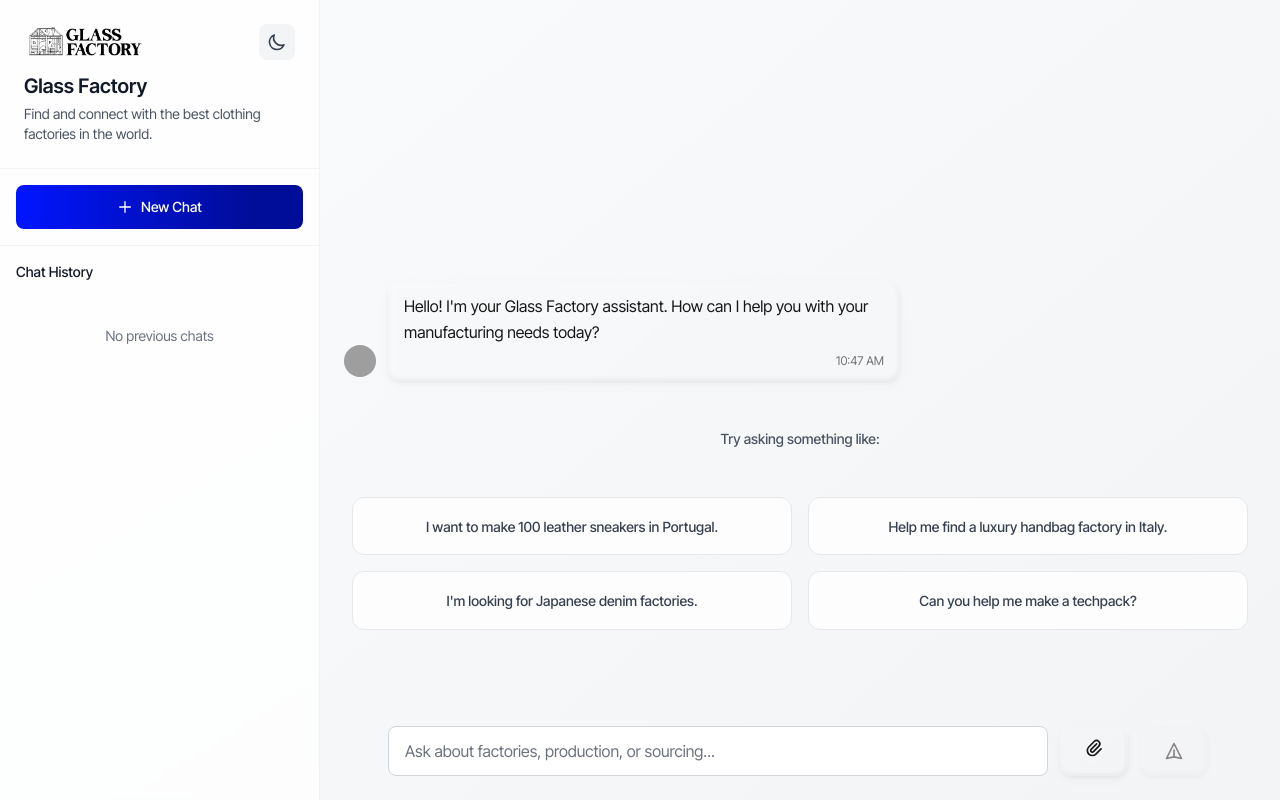
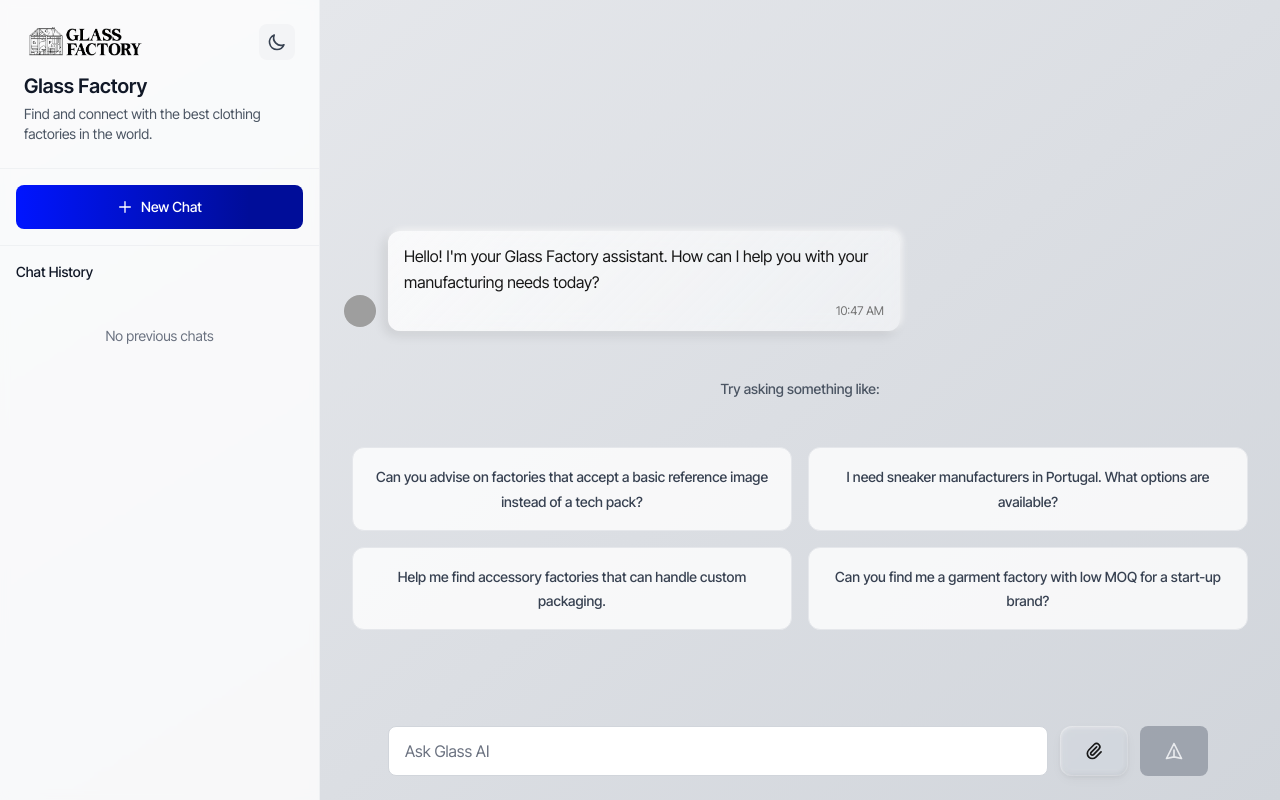
Before and after one commit to Nikk02-fin/glassfactory-chatbot, a Next.js app: page / in a window 1280 px wide. Built offline with nearby package versions, Linux system fonts and the light colour scheme; grey boxes are pictures that could not be loaded.

Commit message:
BETTER QUICK PROMPTS

```diff
--- a/components/ChatInterface.tsx
+++ b/components/ChatInterface.tsx
@@ -45,6 +45,34 @@ export default function ChatInterface() {
 
   // Get user profile info
   const { profilePicture, isAuthenticated } = useUserStore();
+
+  // Sample prompts pool
+  const allPrompts = [
+    "What factories do you recommend for producing leather handbags in Italy?",
+    "Can you find me a garment factory with low MOQ for a start-up brand?",
+    "I need sneaker manufacturers in Portugal. What options are available?",
+    "Help me find accessory factories that can handle custom packaging.",
+    "What is the typical lead time for dyeing and washing services?",
+    "Can you suggest factories that specialize in eco-friendly trims?",
+    "I'm looking for a factory in Spain that produces embellished garments.",
+    "What should I include in a tech pack for a fashion accessory?",
+    "Find me factories offering small-batch production under 500 units.",
+    "Which factories can produce custom sneaker soles?",
+    "I want to produce scarves with unique prints. Where should I look?",
+    "Do you have recommendations for factories with fast turnaround for samples?",
+    "What are the price ranges for MOQ in garment factories in France?",
+    "Can you advise on factories that accept a basic reference image instead of a tech pack?",
+    "I'm interested in factories near Italy but outside the country for leather goods. What do you suggest?"
+  ];
+
+  // Function to get 4 random prompts
+  const getRandomPrompts = () => {
+    const shuffled = [...allPrompts].sort(() => 0.5 - Math.random());
+    return shuffled.slice(0, 4);
+  };
+
+  // State for random prompts (initialized once)
+  const [randomPrompts] = useState(() => getRandomPrompts());
 
   const scrollToBottom = () => {
     messagesEndRef.current?.scrollIntoView({ behavior: 'smooth' });
@@ -633,7 +661,7 @@ export default function ChatInterface() {
       <div className={`chat-container w-full min-h-screen flex overflow-hidden transition-colors duration-300 ${
         isDarkMode
           ? 'bg-gradient-to-br from-gray-900 to-gray-800'
-          : 'bg-gradient-to-br from-gray-50 to-gray-100'
+          : 'bg-gradient-to-br from-gray-200 to-gray-300'
       }`}>
         {/* Mobile Overlay */}
         {isMobileSidebarOpen && (
@@ -884,12 +912,33 @@ export default function ChatInterface() {
                   className={`min-w-[80px] max-w-xs md:max-w-lg rounded-lg font-inter-tight shadow-sm break-words overflow-hidden ${
                     message.isUser
                       ? isDarkMode
-                        ? 'bg-gradient-to-r from-gray-600 to-gray-800 text-white border border-gray-500'
-                        : 'bg-gradient-to-r from-gray-100 to-gray-300 text-gray-900 border border-gray-400'
+                        ? 'glass-bubble-dark text-gray-100'
+                        : 'glass-bubble text-neutral-900'
                       : isDarkMode
                         ? 'glass-bubble-dark text-gray-100'
                         : 'glass-bubble text-neutral-900'
                   }`}
+                  style={{
+                    ...(message.isUser ? {
+                      background: isDarkMode
+                        ? 'linear-gradient(to right, rgb(75, 85, 99), rgb(31, 41, 55))'
+                        : 'linear-gradient(to right, rgb(243, 244, 246), rgb(209, 213, 219))',
+                      backdropFilter: 'blur(6px) saturate(110%)',
+                      WebkitBackdropFilter: 'blur(6px) saturate(110%)',
+                      boxShadow: isDarkMode
+                        ? '4px 4px 12px rgba(0, 0, 0, 0.3), -2px -2px 6px rgba(75, 85, 99, 0.1)'
+                        : '4px 4px 12px rgba(0, 0, 0, 0.1), -2px -2px 6px rgba(255, 255, 255, 0.8)'
+                    } : {
+                      background: isDarkMode
+                        ? 'linear-gradient(135deg, rgba(55, 65, 81, 0.4), rgba(75, 85, 99, 0.2))'
+                        : 'linear-gradient(135deg, rgba(255, 255, 255, 0.8), rgba(249, 250, 251, 0.6))',
+                      backdropFilter: 'blur(8px) saturate(120%)',
+                      WebkitBackdropFilter: 'blur(8px) saturate(120%)',
+                      boxShadow: isDarkMode
+                        ? '-4px 4px 12px rgba(0, 0, 0, 0.3), 2px -2px 6px rgba(55, 65, 81, 0.1)'
+                        : '-4px 4px 12px rgba(0, 0, 0, 0.1), 2px -2px 6px rgba(255, 255, 255, 0.8)'
+                    })
+                  }}
                 >
                   {/* Image display */}
                   {message.image && (
@@ -1039,12 +1088,7 @@ export default function ChatInterface() {
                 </div>
 
                 <div className="grid grid-cols-1 md:grid-cols-2 gap-4 max-w-4xl w-full">
-                  {[
-                    "I want to make 100 leather sneakers in Portugal.",
-                    "Help me find a luxury handbag factory in Italy.",
-                    "I'm looking for Japanese denim factories.",
-                    "Can you help me make a techpack?"
-                  ].map((prompt, index) => (
+                  {randomPrompts.map((prompt, index) => (
                     <button
                       key={index}
                       onClick={async () => {
@@ -1183,12 +1227,7 @@ export default function ChatInterface() {
                 <div className="md:hidden mb-4">
                   <div className="overflow-x-auto scrollbar-hide -mx-4">
                     <div className="flex space-x-3 pb-2 pl-4 pr-4">
-                      {[
-                        "I want to make 100 leather sneakers in Portugal.",
-                        "Help me find a luxury handbag factory in Italy.",
-                        "I'm looking for Japanese denim factories.",
-                        "Can you help me make a techpack?"
-                      ].map((prompt, index) => (
+                      {randomPrompts.map((prompt, index) => (
                         <button
                           key={index}
                           onClick={async () => {
@@ -1354,7 +1393,7 @@ export default function ChatInterface() {
                       value={inputValue}
                       onChange={(e) => setInputValue(e.target.value)}
                       onKeyPress={handleKeyPress}
-                      placeholder="Ask about factories, production, or sourcing..."
+                      placeholder="Ask Glass AI"
                       className={`w-full border rounded-lg focus:outline-none font-inter-tight text-body-regular transition-all duration-200 ${
                         isDarkMode
                           ? 'border-gray-600 focus:border-gray-500 focus:ring-2 focus:ring-gray-700 bg-gray-700 text-gray-100 placeholder-gray-400'
@@ -1372,7 +1411,7 @@ export default function ChatInterface() {
                 <button
                   onClick={() => fileInputRef.current?.click()}
                   disabled={isLoading}
-                  className={`hidden md:flex hover:shadow-lg disabled:opacity-50 px-4 md:px-6 py-3 rounded-lg transition-all duration-button shadow-sm ${
+                  className={`hidden md:flex items-center justify-center hover:shadow-lg disabled:opacity-50 px-4 md:px-6 py-3 rounded-lg transition-all duration-button shadow-sm ${
                     isDarkMode
                       ? 'glass-bubble-dark text-gray-100'
                       : 'glass-bubble text-neutral-900'
@@ -1387,11 +1426,25 @@ export default function ChatInterface() {
                 <button
                   onClick={sendMessage}
                   disabled={(!inputValue.trim() && !selectedImage) || isLoading}
-                  className={`hover:shadow-lg disabled:opacity-50 px-4 md:px-6 py-3 rounded-lg transition-all duration-button font-inter-tight font-medium shadow-sm ${
-                    isDarkMode
-                      ? 'glass-bubble-dark text-gray-100'
-                      : 'glass-bubble text-neutral-900'
-                  }`}
+                  onMouseMove={(e) => {
+                    if (!e.currentTarget.disabled) {
+                      const rect = e.currentTarget.getBoundingClientRect();
+                      const x = e.clientX - rect.left;
+                      const y = e.clientY - rect.top;
+                      e.currentTarget.style.background = `radial-gradient(circle at ${x}px ${y}px, #0015ff 0%, #000d99 100%)`;
+                    }
+                  }}
+                  onMouseLeave={(e) => {
+                    if (!e.currentTarget.disabled) {
+                      e.currentTarget.style.background = 'linear-gradient(90deg, #0015ff 0%, #000d99 81.25%)';
+                    }
+                  }}
+                  className="hover:shadow-lg disabled:opacity-50 px-4 md:px-6 py-3 rounded-lg transition-all duration-200 font-inter-tight font-medium text-white"
+                  style={{
+                    background: (!inputValue.trim() && !selectedImage) || isLoading
+                      ? '#6b7280'
+                      : 'linear-gradient(90deg, #0015ff 0%, #000d99 81.25%)'
+                  }}
                 >
                   {isLoading ? (
                     <svg className="w-5 h-5 animate-spin" fill="none" viewBox="0 0 24 24">
```
